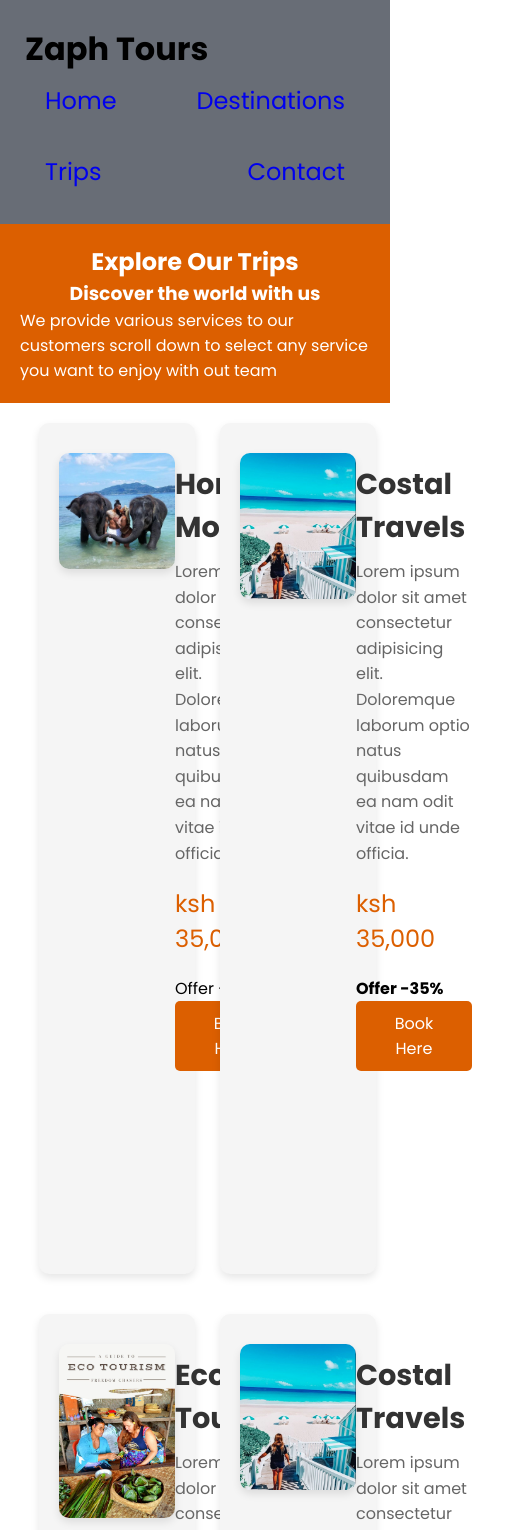
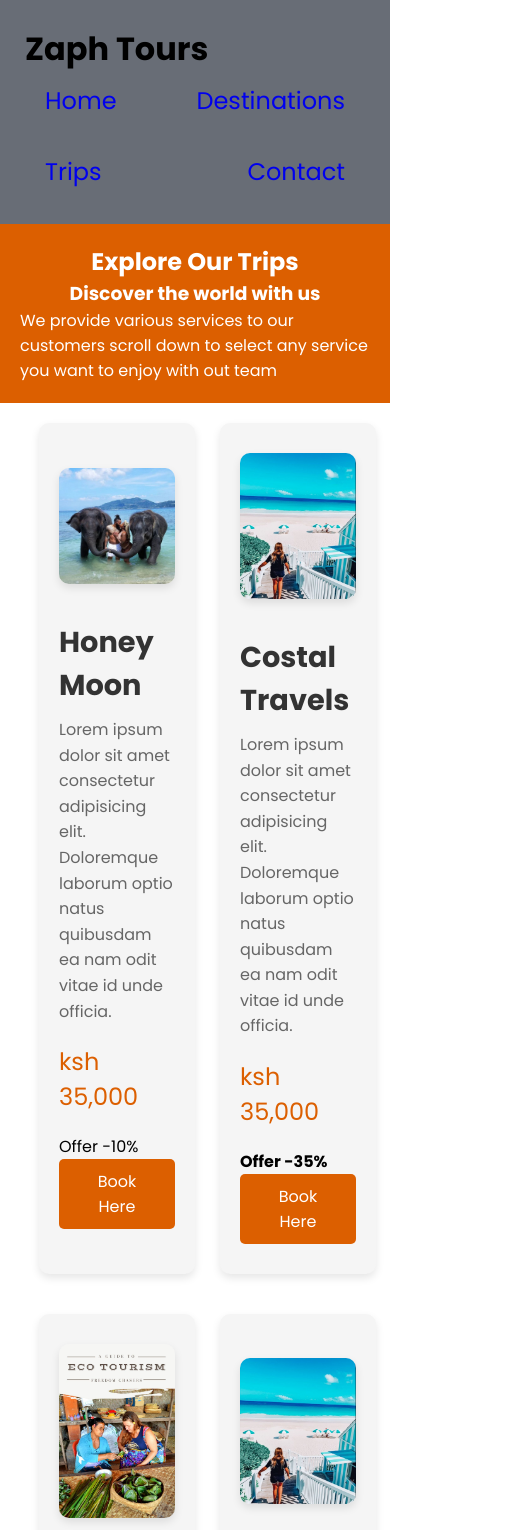
Before and after one commit to Alex-Githinji/zaph-Tour-website, a React (Vite) app: page /Trips in a window 390 px wide. Shown: the top 1530 px of the page, 508 px wide, since content can reach past the window. Built offline with nearby package versions, Linux system fonts and the light colour scheme.

Commit message:
update trips file

```diff
--- a/src/App.jsx
+++ b/src/App.jsx
@@ -18,6 +18,7 @@ function App() {
           <Route path="/Trips" element={<Trips />} />
           <Route path="/Contact us" element={<Contact us />} />
         </Routes>
+
         <Footer />
       </BrowserRouter>
     </>
--- a/src/pages/contact/Contact.jsx
+++ b/src/pages/contact/Contact.jsx
@@ -1,6 +1,6 @@
 import { Link } from "react-router-dom";
 import "./contact.css";
-import { FaPhoneFlip, FaAddressBook, FaInstagram, MdEmail } from "react-icons/fa6";
+import { FaPhoneFlip, FaAddressBook, FaInstagram } from "react-icons/fa6";
 
 const Contact = () => {
   return (
@@ -53,7 +53,7 @@ const Contact = () => {
 
               <div class="contact-info-item">
                 <div class="contact-info-icon">
-                  <i class="fas fa-envelope"> {<MdEmail />} </i>
+                  <i class="fas fa-envelope">  </i>
                 </div>
 
                 <div class="contact-info-content">
--- a/src/pages/trip/trips.css
+++ b/src/pages/trip/trips.css
@@ -116,11 +116,13 @@
   }
 
 
-  @media (max-width: 768px) {
+  @media (max-width: 1340px) {
     .trips {
-      flex-direction: column;
-      align-items: center;
-      justify-content: space-between;
+      display: grid;
+     grid-template-columns: repeat(1, 1fr);
+     place-content: center;
+
+
     }
 
     .trips-img,
@@ -135,11 +137,11 @@
 
   }
 
-  @media screen and (max-width: 1170px) {
+  @media screen and (max-width: 695px) {
     .trips {
-        flex-wrap: wrap;
-        flex-direction: column;
-        justify-content: space-between ;
+      grid-template-columns: 1fr;
+
+
 
   }
 }
```
Also changed, not shown: src/pages/destination/destination.css (+16 -0 lines).
